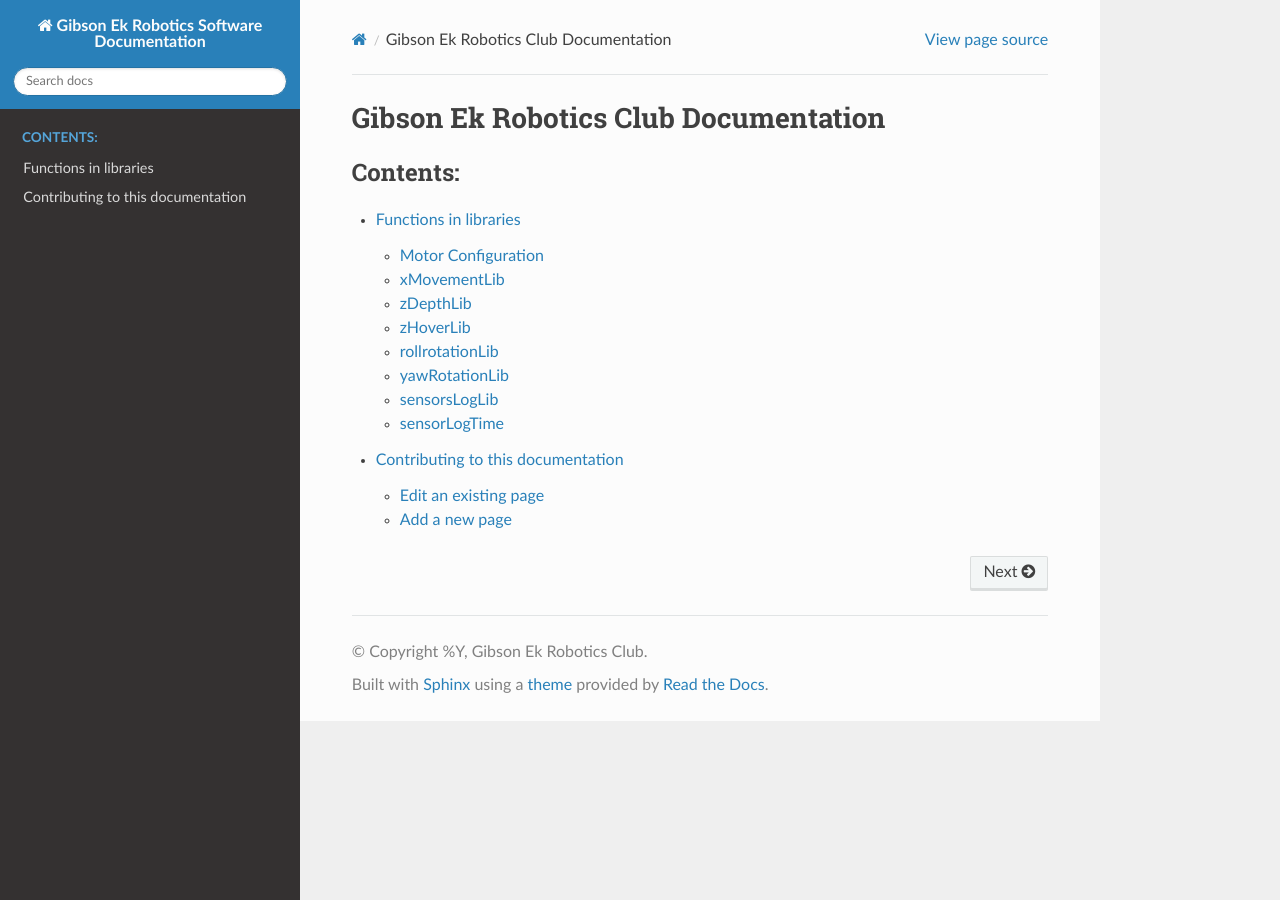
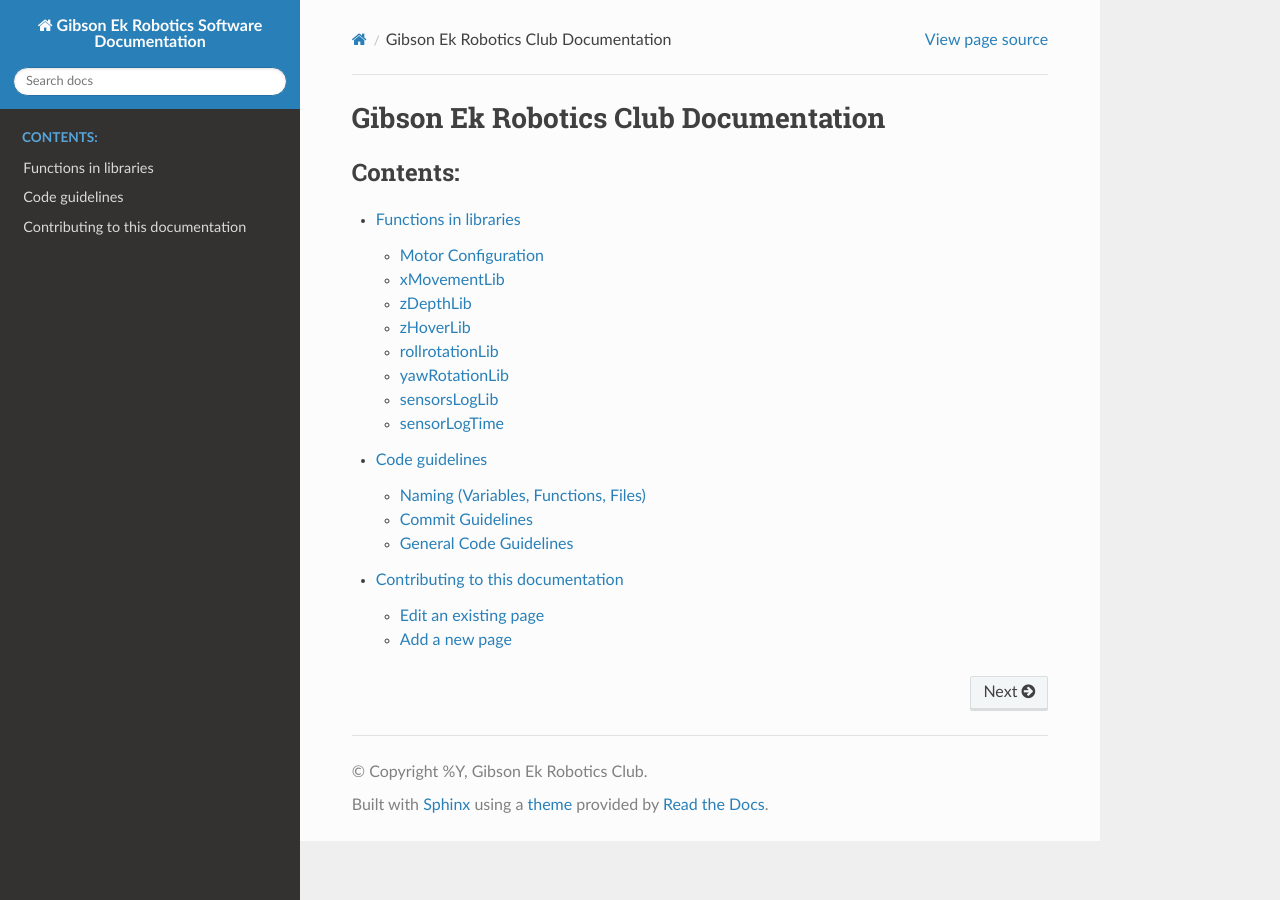
Before and after one commit to GibsonEk-robotics/gibsonek-robotics.github.io, a Sphinx documentation site: the page built from doc/index.rst, in a window 1280 px wide. Built offline with Sphinx 7.4.7 and the Read the Docs theme 3.1.0, drawn with Linux system fonts in a browser that asks for light colours; some of the changed lines change nothing that is shown.

Commit message:
Adding John's code guidelines

````diff
--- a/doc/index.rst
+++ b/doc/index.rst
@@ -8,4 +8,5 @@
    :caption: Contents:
 
    src/functions
+   src/guidelines
    src/documentation
--- /dev/null
+++ b/doc/src/guidelines.md
@@ -0,0 +1,62 @@
+# Code guidelines
+
+## Naming (Variables, Functions, Files)
+
+**General Naming**
+The name should be conscience and the function/purpose should be discernible from the name. Avoid single letters, misspellings, and unclear names.
+
+Good: ```rotationDegreesYAxis```
+Bad: ```yr, thetaY, rotDeg```
+
+**Symbols**
+
+Do not start a name with a number and avoid the use of symbols.
+
+Good: ```motorControl2ndTest```
+Bad: ```2ndTestMotorControl, motorControl-2ndTest,etc.```
+
+**Libraries**
+End the name of a library file with ‘Lib’
+
+Good: ```compassMovementLib```
+Bad: ```compassMovement```
+
+**camelCase**
+
+Use camelCase for naming variables, files, functions etc. With camelCase you don't capitalize the first word but the first letter of every subsequent word is capitalized.
+
+Good: ```compassMovementLib ```
+Bad: ```compassmovementlib```
+Bad: ```CompassMovementLib```
+Bad: ```Compassmovementlib```
+
+Using uniformed capitalization makes code more readable by everyone/
+
+## Commit Guidelines
+
+Limit commits to a single purpose.
+
+Detail the changes you made and issues solved in your commit messages.
+
+Good: ```Fixed rotation issue with rollRotationLib. Was rolling the wrong direction on the z-axis, now outputs correct direction.```
+
+Bad: ```“Fixed roll”, “Changed code”, “The Voices”```
+
+## General Code Guidelines
+
+All code in the main.py file must be inside a Try Except to prevent damage to the robot.
+
+**Nav**
+
+Any function that uses the nav variabel (ie. interacts directly with the robot) must have nav as the first argument.
+
+Good: ```robotForward(**nav**, speed, direction, time)```
+Bad: ```robotForward(speed, **nav**, direction, time)```
+
+**Pull Requests**
+
+Code will be reviewed before added to main program
+
+**Orientation**
+
+You must go through a brief orientation before making changes.
````
